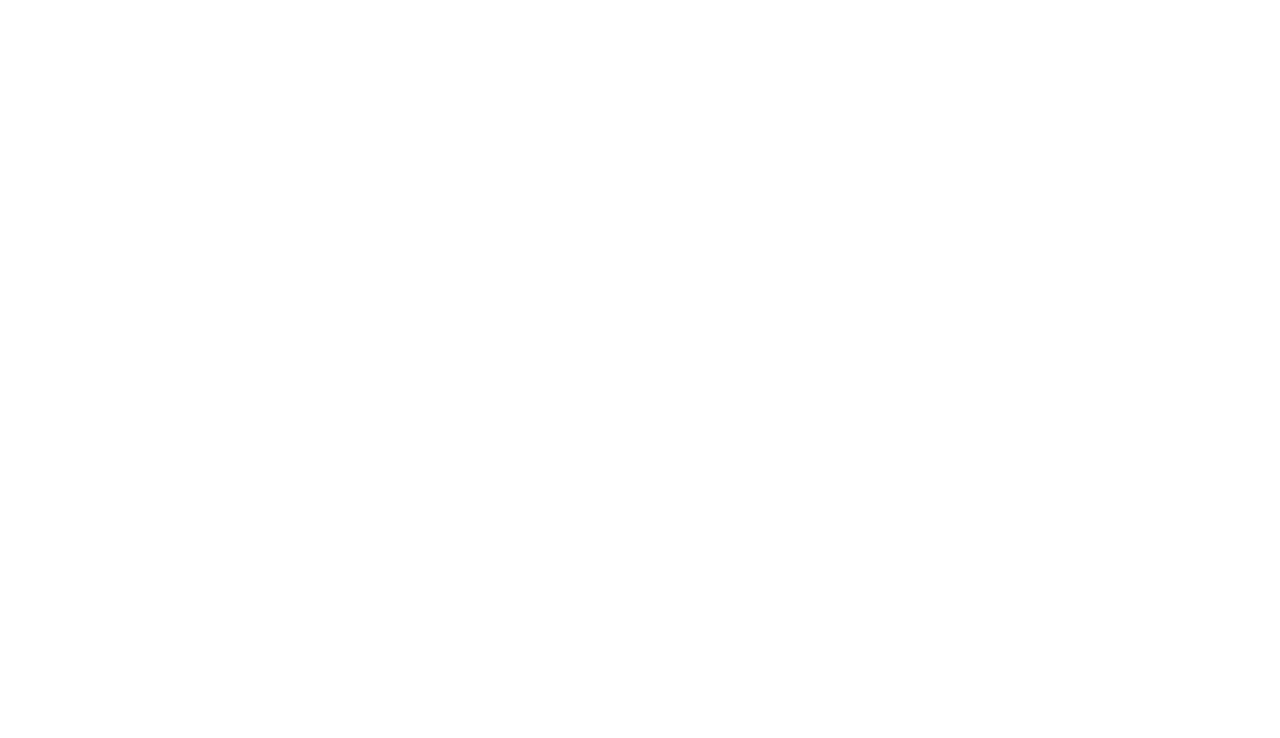
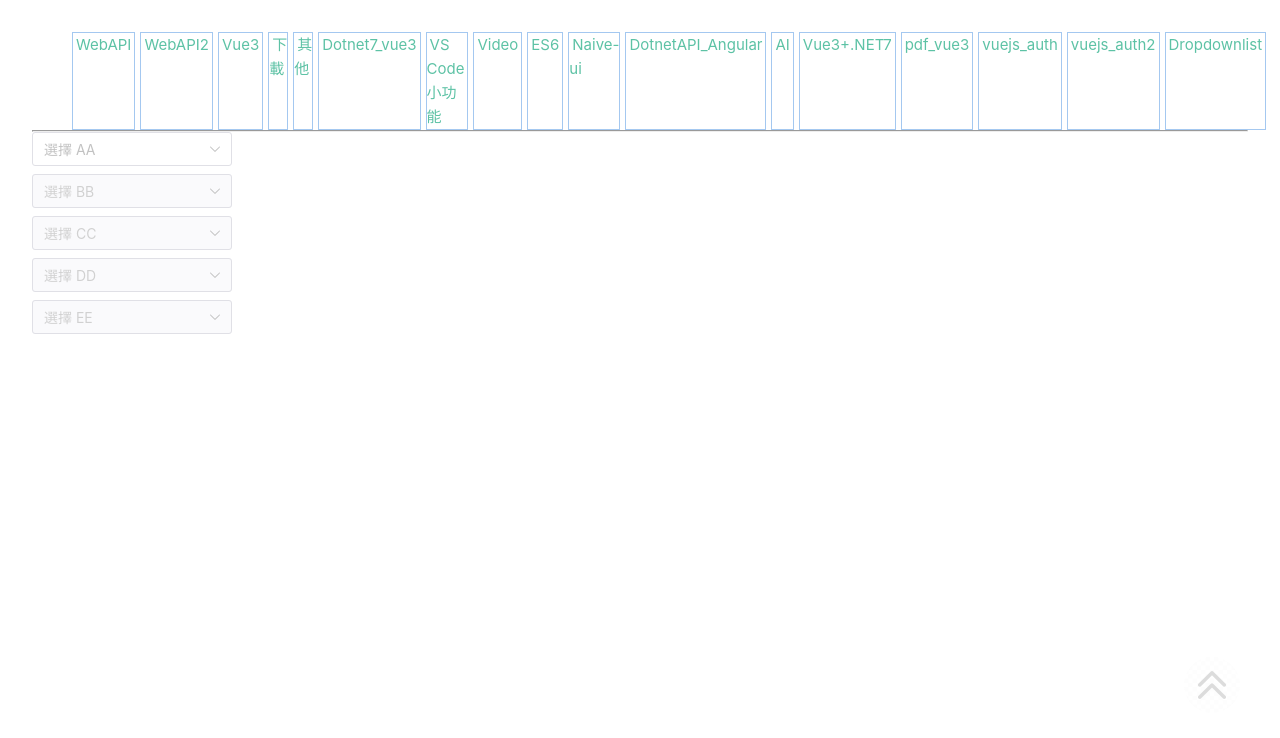
Before and after one commit to linth247/vue-my-note, a Vue app: page /Dropdownlist in a window 1280 px wide. Before the commit this address had no page. Shown: the top 738 px of the page. Built offline with nearby package versions, Linux system fonts and the light colour scheme; what v3-color-picker would draw is missing.

Commit message:
20251004

```diff
--- a/package.json
+++ b/package.json
@@ -22,6 +22,7 @@
     "@vitejs/plugin-vue": "^5.2.3",
     "eslint": "^9.25.1",
     "eslint-plugin-vue": "^10.0.0",
+    "naive-ui": "^2.41.0",
     "sass": "^1.87.0",
     "unplugin-auto-import": "^19.1.2",
     "unplugin-vue-components": "^28.5.0",
--- a/src/router/index.js
+++ b/src/router/index.js
@@ -28,6 +28,7 @@
 import index4 from '@/views/pdf_vue3/4-js.vue'
 import vuejs_auth from '@/views/vuejs_auth/index.vue'
 import vuejs_auth2 from '@/views/vuejs_auth2/index.vue'
+import Dropdownlist from '@/views/Dropdownlist/index.vue'
 
 const router = createRouter({
   history: createWebHistory(import.meta.env.BASE_URL),
@@ -163,6 +164,10 @@
           path:'/vuejs_auth2',
           component: vuejs_auth2
         },
+        {
+          path:'/Dropdownlist',
+          component: Dropdownlist
+        },
       ]
     },
     // {
--- /dev/null
+++ b/src/views/Dropdownlist/index.vue
@@ -0,0 +1,183 @@
+<script setup>
+  //import DeployVite from './components/_4_deployVite.vue'
+
+import { reactive, ref, toRefs } from 'vue'
+  // import VsCodeQuick2 from './components/_2_vscode.vue'
+  let show1 = ref(false)
+
+
+  import toTop from "@/UI/toTop.vue";
+  toTop.scrollToTop =  true;
+
+
+
+import { c, NSelect, NSpace } from 'naive-ui'
+// import { useRouter } from 'vue-router'
+
+// ✅ 修正後的資料格式
+const rawData1 = [
+  { AA: 'A', BB: 'B1', CC: 'C1', DD: 'D1', EE: 'E1' },
+  { AA: 'A', BB: 'B2', CC: 'C1', DD: 'D2', EE: 'E2' },
+  { AA: 'B', BB: 'B2', CC: 'C2', DD: 'D1', EE: 'E4' },
+  { AA: 'B', BB: 'B3', CC: 'C3', DD: 'D2', EE: 'E6' },
+  { AA: 'B', BB: 'B4', CC: 'C3', DD: 'D3', EE: 'E4' },
+  { AA: 'B', BB: 'B4', CC: 'C4', DD: 'D1', EE: 'E5' },
+  { AA: 'C', BB: 'B1', CC: 'C1', DD: 'D4', EE: 'E7' },
+  { AA: 'C', BB: 'B2', CC: 'C1', DD: 'D3', EE: 'E4' }
+]
+const rawData2 = JSON.parse(JSON.stringify(ref([
+  { AA: 'A', BB: 'B1', CC: 'C1', DD: 'D1', EE: 'E1' },
+  { AA: 'A', BB: 'B2', CC: 'C1', DD: 'D2', EE: 'E2' },
+  { AA: 'B', BB: 'B2', CC: 'C2', DD: 'D1', EE: 'E4' },
+  { AA: 'B', BB: 'B3', CC: 'C3', DD: 'D2', EE: 'E6' },
+  { AA: 'B', BB: 'B4', CC: 'C3', DD: 'D3', EE: 'E4' },
+  { AA: 'B', BB: 'B4', CC: 'C4', DD: 'D1', EE: 'E5' },
+  { AA: 'C', BB: 'B1', CC: 'C1', DD: 'D4', EE: 'E7' },
+  { AA: 'C', BB: 'B2', CC: 'C1', DD: 'D3', EE: 'E4' }
+])))
+
+const rawData4 = ref([
+  { AA: 'A', BB: 'B1', CC: 'C1', DD: 'D1', EE: 'E1' },
+  { AA: 'A', BB: 'B2', CC: 'C1', DD: 'D2', EE: 'E2' },
+  { AA: 'B', BB: 'B2', CC: 'C2', DD: 'D1', EE: 'E4' },
+  { AA: 'B', BB: 'B3', CC: 'C3', DD: 'D2', EE: 'E6' },
+  { AA: 'B', BB: 'B4', CC: 'C3', DD: 'D3', EE: 'E4' },
+  { AA: 'B', BB: 'B4', CC: 'C4', DD: 'D1', EE: 'E5' },
+  { AA: 'C', BB: 'B1', CC: 'C1', DD: 'D4', EE: 'E7' },
+  { AA: 'C', BB: 'B2', CC: 'C1', DD: 'D3', EE: 'E4' }
+])
+const rawData = [...rawData4.value]
+
+
+// const dd = toRefs(rawData.value)
+console.log('rawData=', rawData)
+console.log('rawData1=', rawData1)
+console.log('rawData2=', rawData2)
+
+const selected = reactive({
+  AA: null,
+  BB: null,
+  CC: null,
+  DD: null,
+  EE: null
+})
+
+const options = reactive({
+  AA: [],
+  BB: [],
+  CC: [],
+  DD: [],
+  EE: []
+})
+
+// 初始化第一層 AA
+options.AA = [...new Set(rawData.map(row => row.AA))].map(val => ({
+  label: val,
+  value: val
+}))
+
+function onSelect(key) {
+  const keys = ['AA', 'BB', 'CC', 'DD', 'EE']
+  const currentIndex = keys.indexOf(key)
+
+  // 清除下一層級的選擇與選項
+  for (let i = currentIndex + 1; i < keys.length; i++) {
+    selected[keys[i]] = null
+    options[keys[i]] = []
+  }
+
+  // 過濾出符合目前所有選擇的 rawData
+  const filtered = rawData.filter(row => {
+    return keys.slice(0, currentIndex + 1).every(k => !selected[k] || row[k] === selected[k])
+  })
+
+  // 如果還有下一層，準備下一層的選項
+  const nextKey = keys[currentIndex + 1]
+  if (nextKey) {
+    const nextOptions = [...new Set(filtered.map(row => row[nextKey]))]
+    options[nextKey] = nextOptions.map(val => ({ label: val, value: val }))
+  }
+}
+
+
+</script>
+
+<template>
+
+  <n-space vertical>
+    <n-select style="width: 200px;"
+      v-model:value="selected.AA"
+      :options="options.AA"
+      placeholder="選擇 AA"
+      @update:value="onSelect('AA')"
+    />
+    <n-select style="width: 200px;"
+      v-model:value="selected.BB"
+      :options="options.BB"
+      placeholder="選擇 BB"
+      :disabled="!selected.AA"
+      @update:value="onSelect('BB')"
+    />
+    <n-select style="width: 200px;"
+      v-model:value="selected.CC"
+      :options="options.CC"
+      placeholder="選擇 CC"
+      :disabled="!selected.BB"
+      @update:value="onSelect('CC')"
+    />
+    <n-select style="width: 200px;"
+      v-model:value="selected.DD"
+      :options="options.DD"
+      placeholder="選擇 DD"
+      :disabled="!selected.CC"
+      @update:value="onSelect('DD')"
+    />
+    <n-select style="width: 200px;"
+      v-model:value="selected.EE"
+      :options="options.EE"
+      placeholder="選擇 EE"
+      :disabled="!selected.DD"
+    />
+  </n-space>
+  <toTop></toTop>
+</template>
+
+<style scoped lang="scss">
+  .pdf {
+    background-color: rgb(170, 63, 63);
+    color: white;
+    font-size: .8em;
+    padding: 0 5px;
+    border-radius: 5px;
+    margin-left: 3px;;
+    text-align: center;
+  }
+  .box{
+
+    // justify-content: center;
+  }
+  .content {
+    // display:flex;
+    height: 100vh;
+    background-color: #282923;
+    color:#c1cccc;
+    font-size: 1em;
+    div{
+      margin: 20px;
+    }
+  }
+  p {
+    padding-left: 20px;
+  }
+
+  /* we will explain what these classes do next! */
+  .v-enter-active,
+  .v-leave-active {
+    transition: opacity 0.5s ease;
+  }
+
+  .v-enter-from,
+  .v-leave-to {
+    opacity: 0;
+  }
+</style>
--- a/src/views/Layout/components/LayoutHeader.vue
+++ b/src/views/Layout/components/LayoutHeader.vue
@@ -47,6 +47,7 @@
         <li> <RouterLink to="/pdf_vue3">pdf_vue3</RouterLink> </li>
         <li> <RouterLink to="/vuejs_auth">vuejs_auth</RouterLink> </li>
         <li> <RouterLink to="/vuejs_auth2">vuejs_auth2</RouterLink> </li>
+        <li> <RouterLink to="/Dropdownlist">Dropdownlist</RouterLink> </li>
       </ul>
       <!-- <div class="search">
         <i class="iconfont icon-search"></i>
```
Also changed, not shown: 4 other files (tests, documents, lock files or other folders).
